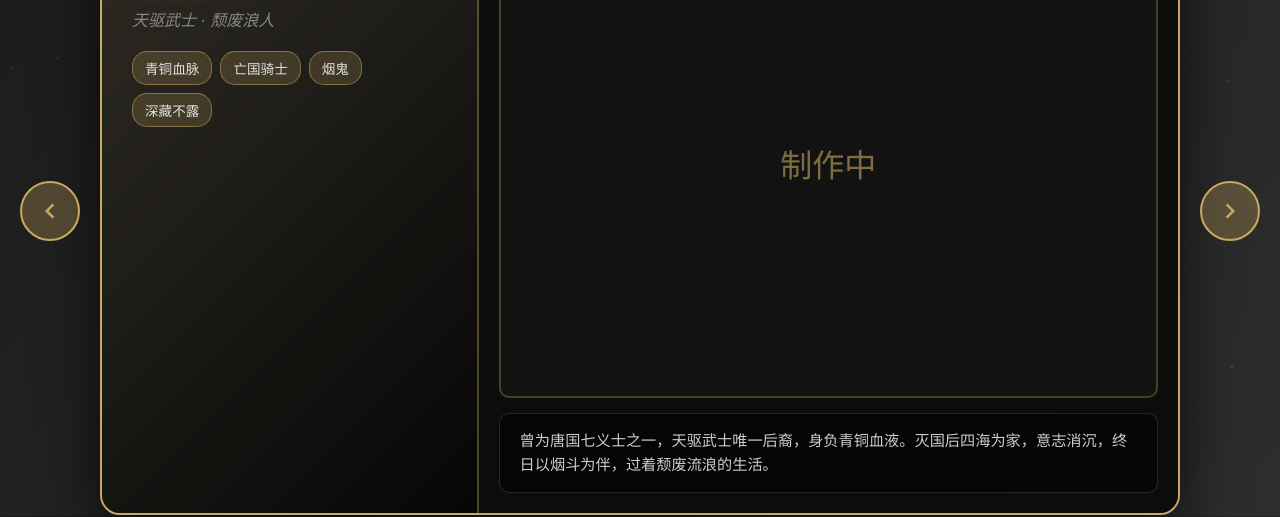
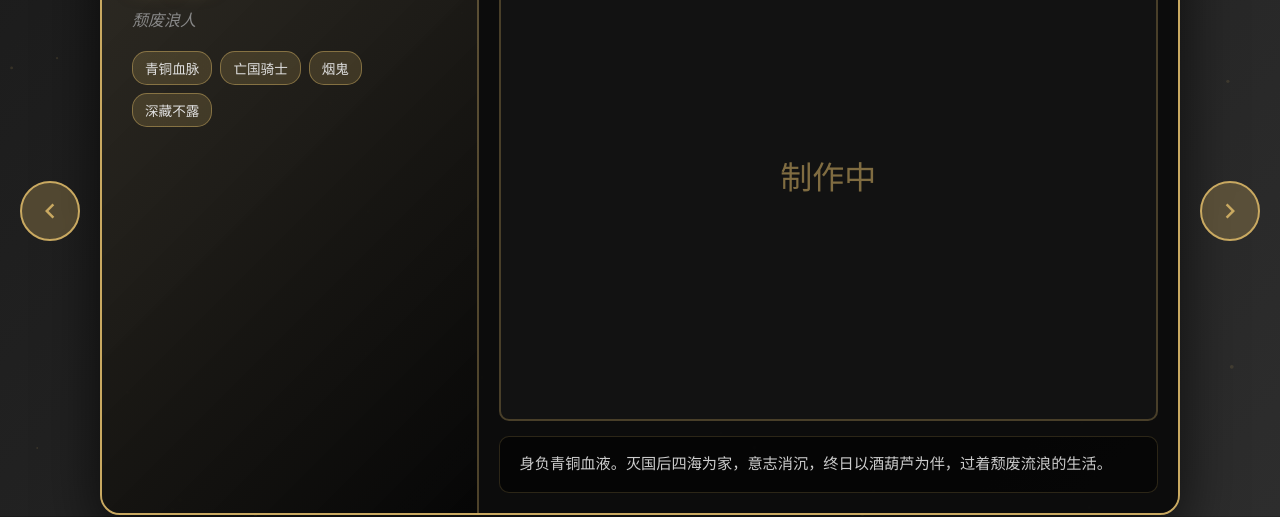
Before and after one commit to Stxr/collected-docs-archive, a plain HTML site: page characters.html in a window 1280 px wide. Shown: the part 284-801 px from the top of the page. Drawn offline with Linux system fonts and the light colour scheme.

Commit message:
update characters.html.
Signed-off-by: 陆毅 <16648155+zhangdehenzhengpai@user.noreply.gitee.com>

```diff
--- a/characters.html
+++ b/characters.html
@@ -557,11 +557,11 @@
                 id: '01',
                 name: '龙御',
                 nameEn: 'Long Yu',
-                role: '天驱武士 · 颓废浪人',
+                role: '颓废浪人',
                 keywords: ['青铜血脉', '亡国骑士', '烟鬼', '深藏不露'],
                 file: '人物设计/01_龙御.md',
                 image: null,
-                description: '曾为唐国七义士之一，天驱武士唯一后裔，身负青铜血液。灭国后四海为家，意志消沉，终日以烟斗为伴，过着颓废流浪的生活。'
+                description: '身负青铜血液。灭国后四海为家，意志消沉，终日以酒葫芦为伴，过着颓废流浪的生活。'
             },
             {
                 id: '02',
@@ -571,7 +571,7 @@
                 keywords: ['风流', '贵族', '铁骨扇', '隐姓埋名'],
                 file: '人物设计/02_留几黄.md',
                 image: 'images/characters/02_留几黄.png',
-                description: '唐国七义士之一，江南第一富商长子。灭国后流离至北晋开了间酒楼隐姓埋名，但骨子里的贵族习惯总是暴露身份。'
+                description: '江南第一富商长子。灭国后流离至北晋开了间酒楼隐姓埋名，但骨子里的贵族习惯总是暴露身份。'
             },
             {
                 id: '03',
@@ -581,7 +581,7 @@
                 keywords: ['光明军统领', '红玉长枪', '全能教走狗'],
                 file: '人物设计/03_王金鱼.md',
                 image: 'images/characters/03_王金鱼.png',
-                description: '唐国七义士之首，曾守护皇城数年。灭国后却投奔全能教，成为压迫者。他是真叛徒？还是另有隐情？'
+                description: '守护皇城数年。灭国后却投奔全能教，成为压迫者。他是真叛徒？还是另有隐情？'
             },
             {
                 id: '04',
@@ -591,7 +591,7 @@
                 keywords: ['流寇', '金背砍刀', '遁入空门', '压抑暴力'],
                 file: '人物设计/04_陆俊伟.md',
                 image: 'images/characters/04_陆俊伟.png',
-                description: '唐国七义士之一，原本是铁岭山流寇。灭国后遁入空门，想要逃离过去，但杀戮本能如影随形。'
+                description: '原本是铁岭山流寇。灭国后遁入空门，想要逃离过去，但杀戮本能如影随形。'
             },
             {
                 id: '05',
@@ -611,7 +611,7 @@
                 keywords: ['边关守将', '噬脑蛊虫', '傀儡', '悲剧'],
                 file: '人物设计/06_唐湘润.md',
                 image: null,
-                description: '唐国七义士之一，镇守边关的女将军。被全能教俘虏后，被施以噬脑蛊虫，成为敌人的傀儡。'
+                description: '镇守边关的女将军。被全能教俘虏后，被施以噬脑蛊虫，成为敌人的傀儡。'
             },
             {
                 id: '07',
@@ -635,11 +635,11 @@
             },
             {
                 id: '09',
-                name: '龙小希',
+                name: '龙晨曦',
                 nameEn: 'Long Xiaoxi',
-                role: '龙御的妹妹 · 白月光',
+                role: '龙御的妹妹',
                 keywords: ['纯洁', '牺牲', '灵魂', '温暖回忆'],
-                file: '人物设计/09_龙小希.md',
+                file: '人物设计/09_龙晨曦.md',
                 image: null,
                 description: '龙御的妹妹，在皇城被破时因担心哥哥被流箭射死。她是龙御心中永远的痛和温暖。'
             }
```
